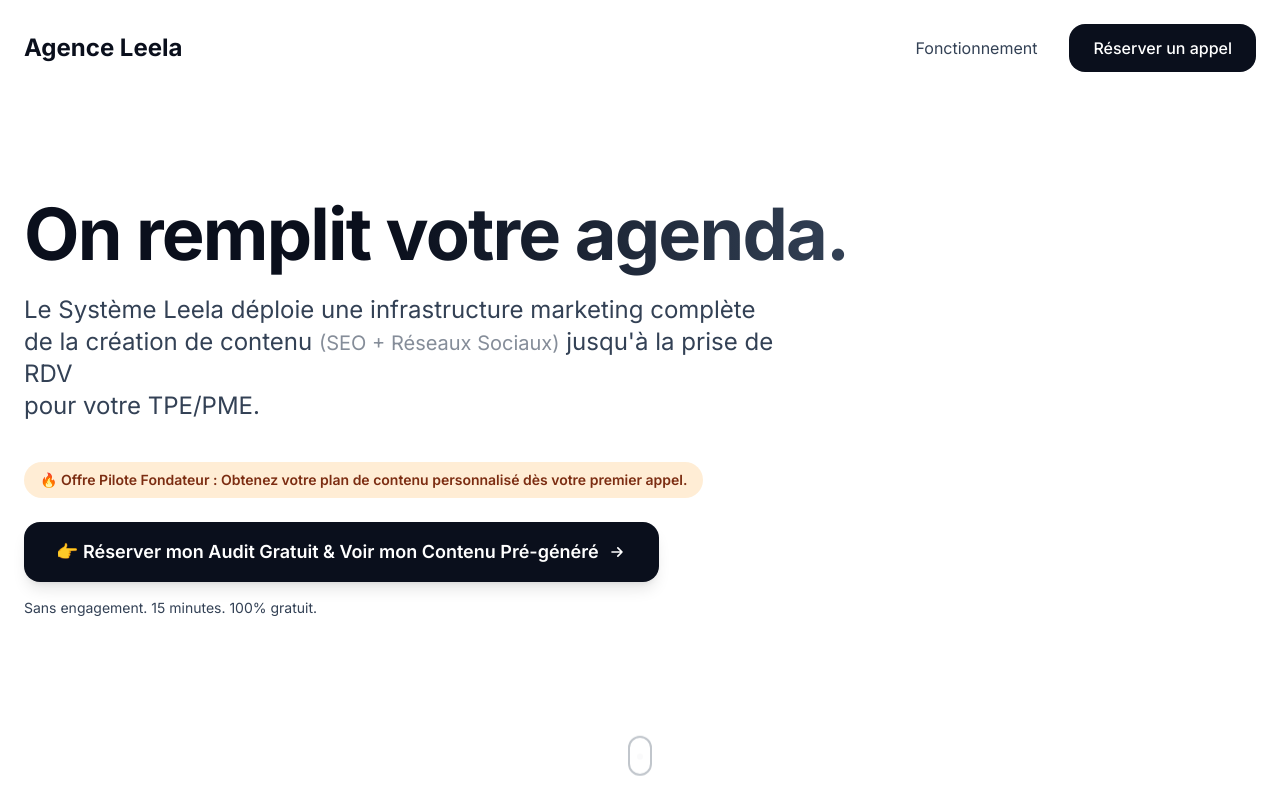
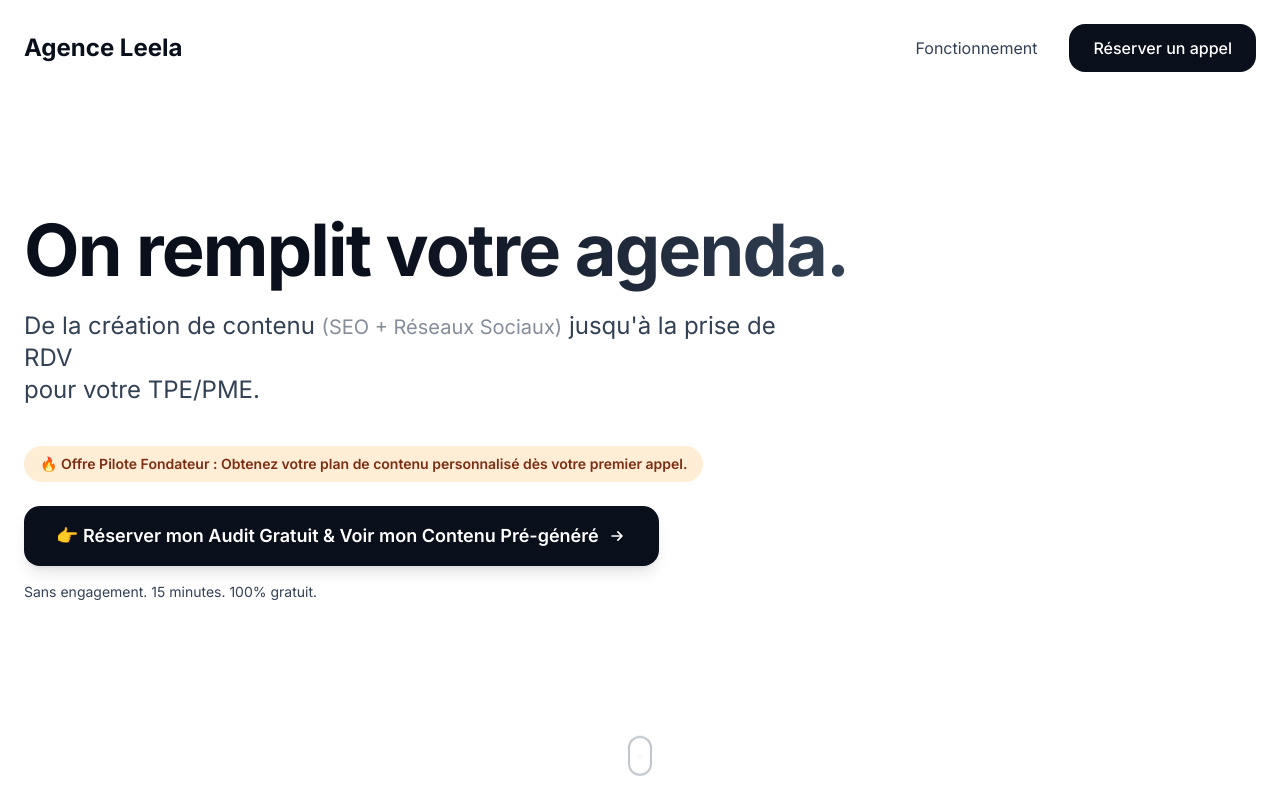
Before and after one commit to agenceleela/AgenceLeela, a Next.js app: page / in a window 1280 px wide. Shown: the top 800 px of the page. Built offline with nearby package versions, Linux system fonts and the light colour scheme.

Commit message:
feat: hero - sous-titre raccourci "De la création de contenu… jusqu'à la prise de RDV"

```diff
--- a/components/Hero.tsx
+++ b/components/Hero.tsx
@@ -24,13 +24,10 @@ export default function Hero() {
           </h1>
 
           {/* Subheadline */}
-          {/* NOTE DEV: 3 lignes imposées (spans block) ; parenthèse en gris atténué et taille réduite */}
+          {/* NOTE DEV: 2 lignes (spans block) ; parenthèse en gris atténué et taille réduite */}
           <p className="text-xl md:text-2xl text-leela-slate mb-10 max-w-3xl leading-relaxed">
             <span className="block">
-              Le Système Leela déploie une infrastructure marketing complète
-            </span>
-            <span className="block">
-              de la création de contenu{' '}
+              De la création de contenu{' '}
               <span className="text-leela-slate/60 text-lg md:text-xl">
                 (SEO + Réseaux Sociaux)
               </span>{' '}
```
